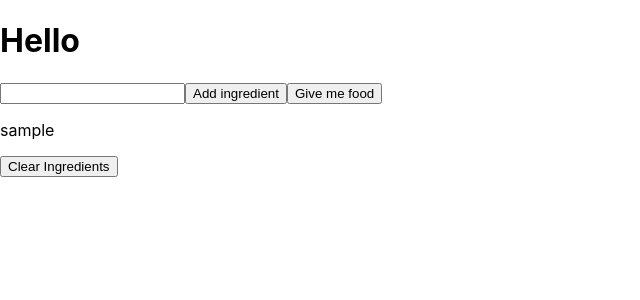
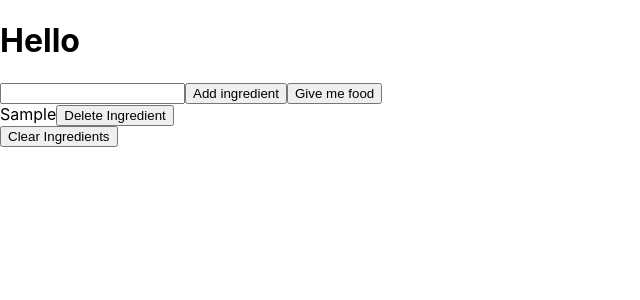
Before and after one commit to fwill22/fridge-savant-client, a React (Create React App) app: page / in a window 1280 px wide. Both pictures are taken after typing "Sample" into the empty fields and a click on the button "Add ingredient". Shown: the top 300 px of the page, without its empty margins (0-640 px from the left). Built offline with nearby package versions, Linux system fonts and the light colour scheme.

Commit message:
added delete button for ingredients

```diff
--- a/src/components/ingredient/index.js
+++ b/src/components/ingredient/index.js
@@ -2,9 +2,11 @@ import React from 'react';
 import './index.css';
 
 const Ingredient = (props) => {
+  console.log('in ingredient', props)
   return (
     <div className="ingredient">
-      <p className="ingredient-name">{props.name}</p>
+      <span className="ingredient-name">{props.name.charAt(0).toUpperCase() + props.name.slice(1)}</span>
+      <button onClick={() => props.deleteIngredient(props.name)}>Delete Ingredient</button>
     </div>
   );
 };
--- a/src/components/ingredientList/index.js
+++ b/src/components/ingredientList/index.js
@@ -3,10 +3,13 @@ import './index.css';
 import Ingredient from '../ingredient';
 
 const IngredientList = (props) => {
+  console.log('in list', props.deleteIngredient)
   return (
     <div className="ingredient-list">
       {props.basket.map((ingredient) => (
-        <Ingredient key={`ingredient-${ingredient}`} {...{name: ingredient}}/>
+        <Ingredient key={`ingredient-${ingredient.name}`}
+                    {...{name: ingredient.name}}
+                    {...{deleteIngredient: props.deleteIngredient}}/>
       ))}
     </div>
   );
--- a/src/components/search/index.js
+++ b/src/components/search/index.js
@@ -24,7 +24,7 @@ const SearchComponent = () => {
     if (basket.includes(ingredient)) {
       // add flash error message
     } else {
-      setBasket(basket.concat(ingredient))
+      setBasket(basket.concat({name: ingredient}))
     }
     resetQuery()
   }
@@ -41,6 +41,10 @@ const SearchComponent = () => {
     ingredientRequest(basket.join(',+'))
   }
 
+  const deleteIngredient = (ingredientName) => {
+    setBasket(basket.filter(ingredient => ingredient.name !== ingredientName))
+  }
+
   return (
     <div>
       <input type='text' id='ingredientInput'></input>
@@ -48,7 +52,7 @@ const SearchComponent = () => {
       <button onClick={() => {
       searchRecipes()
     }}>Give me food</button>
-      <IngredientList basket={basket} />
+      <IngredientList basket={basket} deleteIngredient={deleteIngredient} />
       <button id='reset-basket-button' onClick={resetBasket}>Clear Ingredients</button>
     </div>
   )
```
